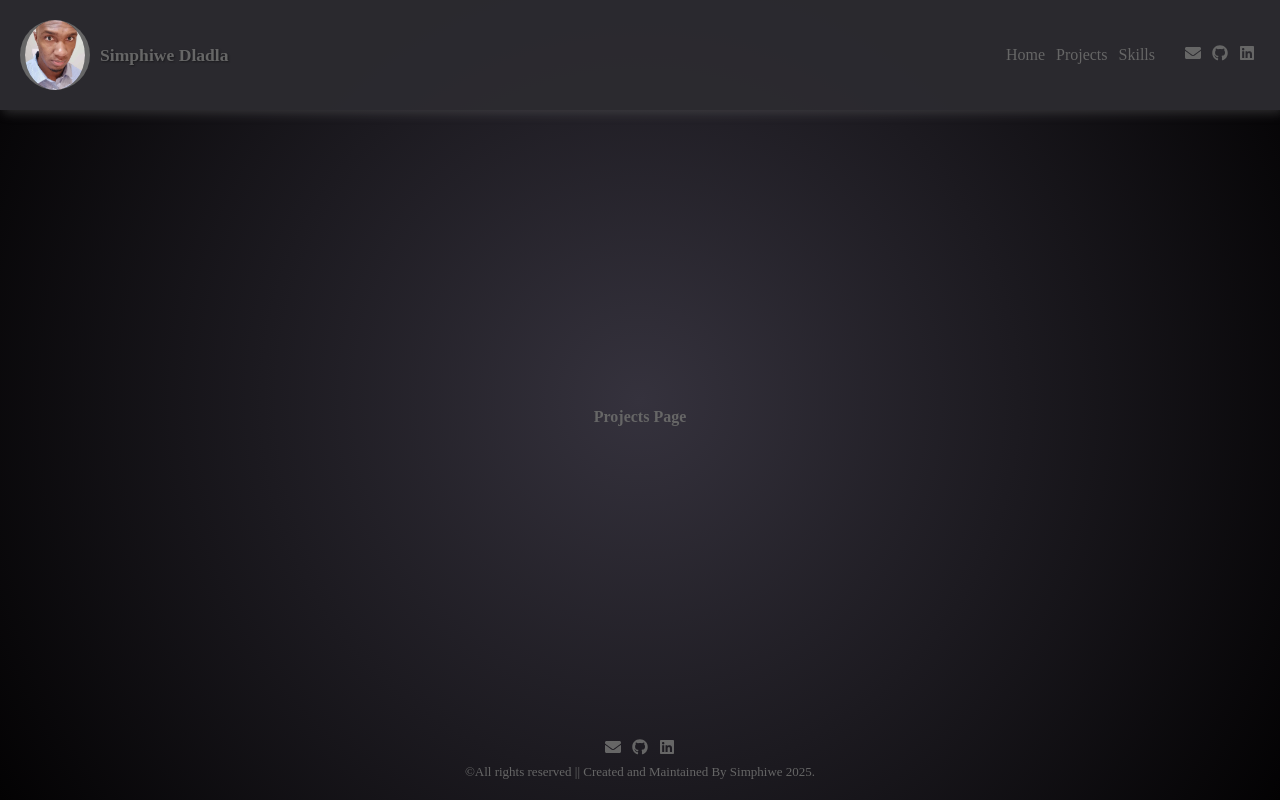
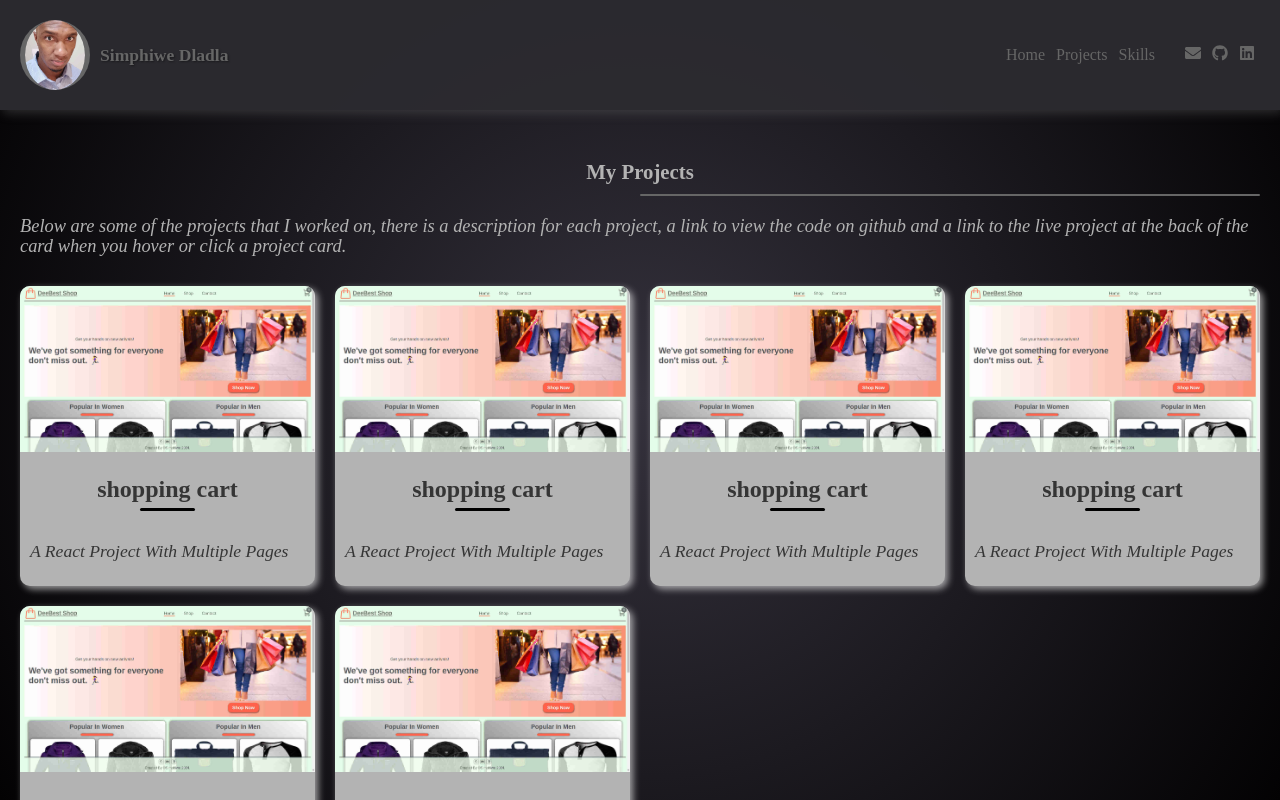
Before and after one commit to DeeBest/websBySimphiwe, a React (Vite) app: page /projects in a window 1280 px wide. Built offline with nearby package versions, Linux system fonts and the light colour scheme.

Commit message:
projects and skills can now br displayed in their respective pages

```diff
--- a/src/components/hero/Hero.jsx
+++ b/src/components/hero/Hero.jsx
@@ -1,5 +1,6 @@
 import './hero.css';
 import { useState, useEffect } from 'react';
+import { Link } from 'react-router-dom';
 
 const Hero = () => {
   const [text, setText] = useState('');
@@ -57,7 +58,9 @@ const Hero = () => {
               detail, I develop and maintain cutting edge applications.
             </p>
           </div>
-          <button>View All Projects</button>
+          <button>
+            <Link to="/projects">View All Projects</Link>
+          </button>
         </div>
       </div>
     </section>
--- a/src/components/projectCard/projectCard.css
+++ b/src/components/projectCard/projectCard.css
@@ -3,7 +3,7 @@
   color: rgb(0, 0, 0, 0.7);
   border-radius: 10px;
   box-shadow: 3px 3px 7px rgba(255, 255, 255, 0.6);
-  height: 400px;
+  height: 300px;
   position: relative;
   perspective: 1000px;
   overflow: hidden;
@@ -40,7 +40,7 @@
 }
 .project-name-container h3 {
   font-size: 1.5rem;
-  margin-bottom: 10px;
+  margin-bottom: 5px;
 }
 .project-name-container hr {
   background-color: black;
@@ -66,7 +66,7 @@
   color: hsl(0, 0%, 70%);
   display: flex;
   flex-direction: column;
-  gap: 30px;
+  gap: 10px;
 }
 .card-back-header {
   display: flex;
@@ -88,7 +88,7 @@
 .projectDesc-div {
   display: flex;
   flex-direction: column;
-  gap: 20px;
+  gap: 10px;
   width: 100%;
   margin-bottom: auto;
 }
@@ -115,7 +115,7 @@
   gap: 10px;
 }
 .tech-div h3 {
-  font-size: 1.8rem;
+  font-size: 1.5rem;
 }
 .tech-div ul {
   padding-left: 50%;
--- a/src/components/projectsListing/ProjectsListing.jsx
+++ b/src/components/projectsListing/ProjectsListing.jsx
@@ -2,6 +2,7 @@ import ProjectCard from '../projectCard/ProjectCard';
 import './projectsListing.css';
 import { useState } from 'react';
 import { FaTriangleExclamation } from 'react-icons/fa6';
+import { Link } from 'react-router-dom';
 
 const ProjectsListing = ({ isHome }) => {
   const [projects, setProjects] = useState([
@@ -91,7 +92,11 @@ const ProjectsListing = ({ isHome }) => {
           })}
         </section>
       )}
-      {featuredProjects.length > 0 ? <button>View All Projects</button> : null}
+      {isHome && featuredProjects.length > 0 && (
+        <button>
+          <Link to="/projects">View All Projects</Link>
+        </button>
+      )}
     </section>
   );
 };
--- a/src/components/projectsListing/projectsListing.css
+++ b/src/components/projectsListing/projectsListing.css
@@ -3,6 +3,24 @@
   display: flex;
   flex-direction: column;
   gap: 30px;
+}
+#projects-listing-container button {
+  align-self: center;
+  padding: 10px 20px;
+  background-color: tomato;
+  box-shadow: 1px 1px 2px rgba(0, 0, 0, 0.8);
+  color: white;
+  font-size: large;
+  font-weight: bolder;
+  border: none;
+  border-radius: 10px;
+  cursor: pointer;
+  white-space: nowrap;
+  transition: opacity 350ms ease-out, box-shadow 350ms ease-out;
+}
+#projects-listing-container button:hover {
+  opacity: 0.8;
+  box-shadow: none;
 }
 #projects-listing-header {
   display: flex;
--- a/src/components/skills/Skills.jsx
+++ b/src/components/skills/Skills.jsx
@@ -1,6 +1,8 @@
 import { useState } from 'react';
 import SkillsCategoryCard from '../skillsCategory/SkillsCategoryCard';
 import './skills.css';
+
+import { Link } from 'react-router-dom';
 
 const Skills = ({ isHome }) => {
   const [skillsCategories, setSkillsCategories] = useState([
@@ -148,6 +150,11 @@ const Skills = ({ isHome }) => {
           <SkillsCategoryCard skillCategory={skillCategory} key={index} />
         ))}
       </section>
+      {isHome && (
+        <button id="view-all-skills-btn">
+          <Link to="/skills">View All Skills</Link>
+        </button>
+      )}
     </div>
   );
 };
--- a/src/components/skills/skills.css
+++ b/src/components/skills/skills.css
@@ -37,3 +37,21 @@
   justify-content: center;
   gap: 20px;
 }
+#view-all-skills-btn {
+  align-self: center;
+  padding: 10px 20px;
+  background-color: tomato;
+  box-shadow: 1px 1px 2px rgba(0, 0, 0, 0.8);
+  color: white;
+  font-size: large;
+  font-weight: bolder;
+  border: none;
+  border-radius: 10px;
+  cursor: pointer;
+  white-space: nowrap;
+  transition: opacity 350ms ease-out, box-shadow 350ms ease-out;
+}
+#view-all-skills-btn:hover {
+  opacity: 0.8;
+  box-shadow: none;
+}
--- a/src/pages/projectsPage/ProjectsPage.jsx
+++ b/src/pages/projectsPage/ProjectsPage.jsx
@@ -1,9 +1,10 @@
+import ProjectsListing from '../../components/projectsListing/ProjectsListing';
 import './projectsPage.css';
 
 const ProjectsPage = () => {
   return (
     <main>
-      <h1>Projects Page</h1>
+      <ProjectsListing />
     </main>
   );
 };
--- a/src/pages/skillsPage/SkillsPage.jsx
+++ b/src/pages/skillsPage/SkillsPage.jsx
@@ -1,6 +1,11 @@
+import Skills from '../../components/skills/Skills';
 import './skillsPage.css';
 
 const SkillsPage = () => {
-  return <main>SkillsPage</main>;
+  return (
+    <main>
+      <Skills />
+    </main>
+  );
 };
 export default SkillsPage;
```
